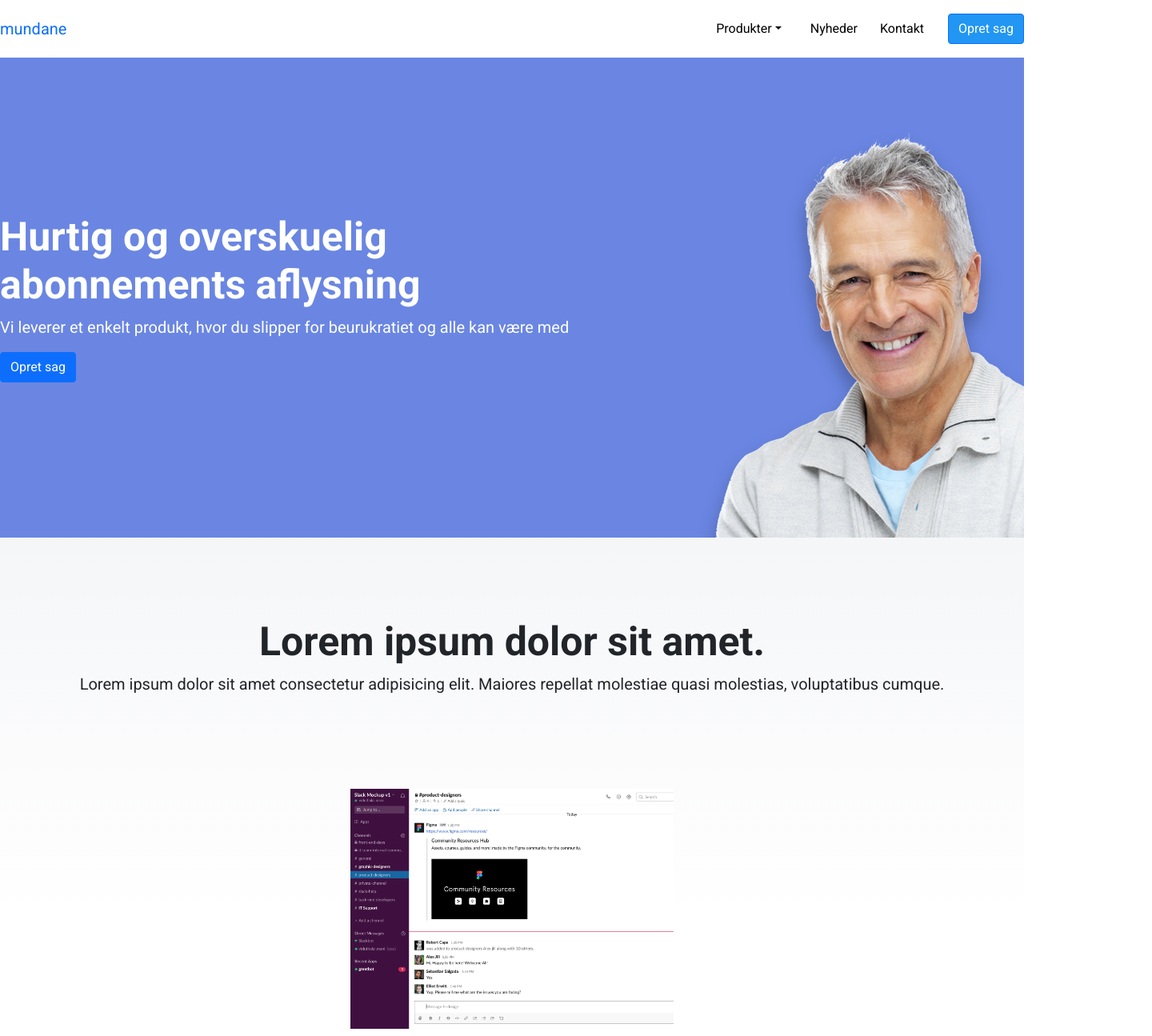
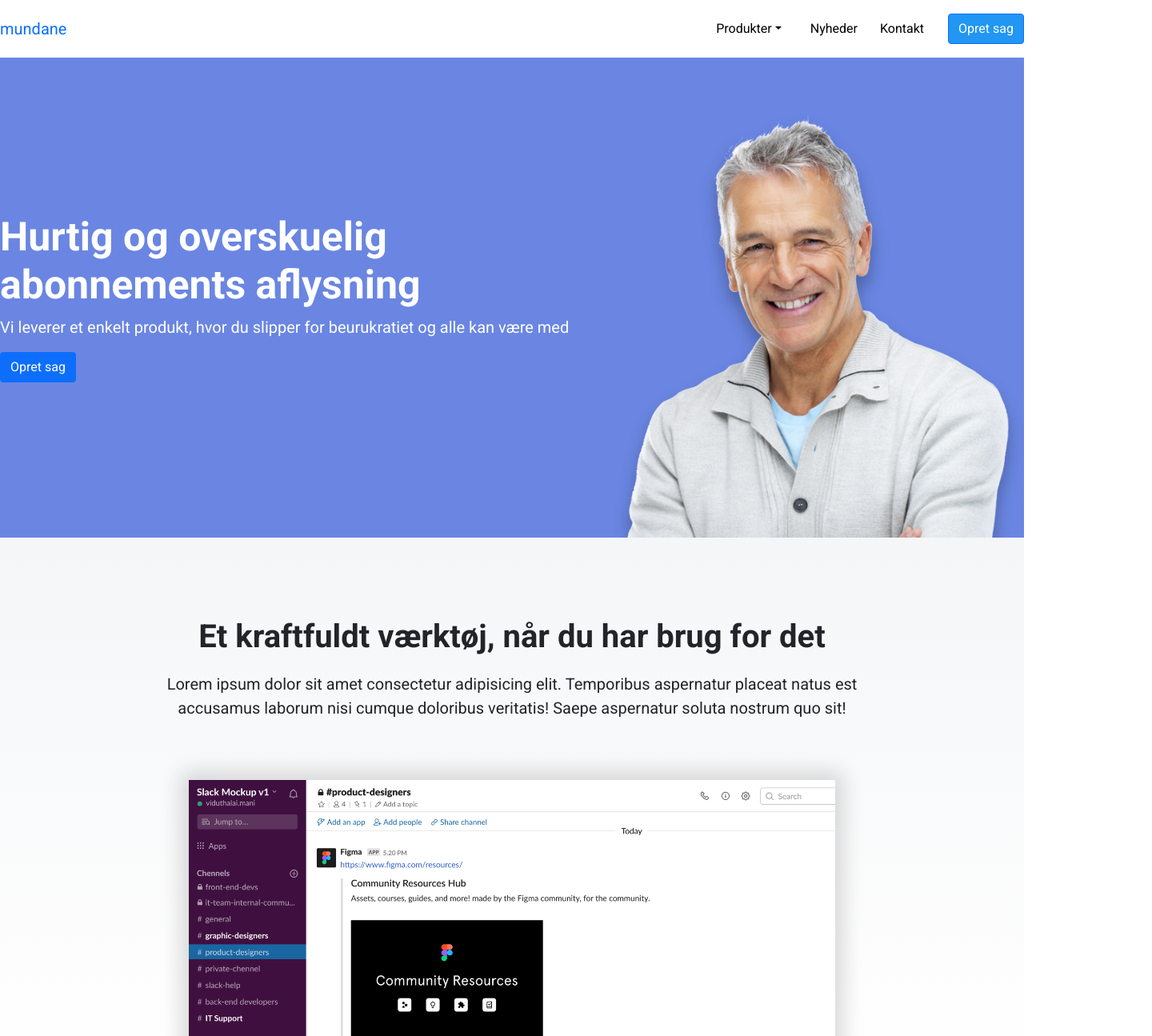
Before and after one commit to Churnr/churnr, a Vue app: page / in a window 1280 px wide. Shown: the top 1295 px of the page at 80% size, 1440 px wide, since content can reach past the window. Built offline with nearby package versions, Linux system fonts and the light colour scheme.

Commit message:
Another round of styling

```diff
--- a/src/components/faq.vue
+++ b/src/components/faq.vue
@@ -1,7 +1,7 @@
 <template>
   <section class="FAQ">
     <div class="FAQ-content">
-      <h3>Gode råd er dyre, bare ikke hos os</h3>
+      <h2>Ofte stillede spørgsmål</h2>
       <p>
         Her kan du finde svar på nogle af de oftest stillede spørgsmål vi
         modtager
@@ -178,14 +178,17 @@ export default {
     width: 1440px;
 
 }
-.FAQ h3 {
+.FAQ h2 {
   font-weight: 700;
   font-size: 40px;
   text-align: center;
 }
 .FAQ p {
   font-size: 20px;
-  margin: 25px 0 85px 0;
+  margin: 15px 0 85px 0;
   text-align: center;
 }
+button.accordion-button.collapsed, .accordion-item {
+  background: transparent;
+}
 </style>
--- a/src/components/feets.vue
+++ b/src/components/feets.vue
@@ -1,7 +1,12 @@
 <template>
     <footer>
         <div class="footer-column">
-            <h3>Produkter</h3>
+            <h3>LOGO</h3>
+        </div>
+        <div class="footer-column">
+            <h3>Produkt</h3>
+            <p>Privat person</p>
+            <p>Erhvers person</p>
             <p>Privat person</p>
             <p>Erhvers person</p>
         </div>
@@ -13,28 +18,23 @@
             <p>Erhvers person</p>
         </div>
         <div class="footer-column">
-            <h3>Spørgsmål</h3>
-            <p>Privat person</p>
-            <p>Erhvers person</p>
-            <p>Privat person</p>
-            <p>Erhvers person</p>
+            <h3>Resourcer</h3>
+            <p>Betingelser</p>
+            <p>Privatlivspolitik</p>
+            <p>Presse</p>
+            <p>Job</p>
         </div>
         <div class="footer-column">
             <h3>Kontakt</h3>
-            <p>Presse</p>
-            <p>Privat person</p>
-            <p>Erhvers person</p>
-            <p>Privat person</p>
-            <p>Erhvers person</p>
+            <p>hej@mundane.dk</p>
+            <p>+45 42 74 12 42</p>
+            <p>CVR-NR: 12345678</p>
+            <p>Rutevejledning</p>
         </div>
     </footer>
     <section class="footer-bottom">
           <span>
-            <p>Status</p>
-            <p>Privatlivspolitik</p>
-            <p>Betingelser</p>
-            <p>Cookie indstillinger</p>
-            <p>Kontakt os</p>
+            <p>LOGO</p>
           </span>
           <span>
             <i class="fab fa-twitter"></i>
@@ -55,33 +55,32 @@ export default {
 }
 </script>
 
-<!-- Add "scoped" attribute to limit CSS to this component only -->
 <style scoped>
 footer {
     height: auto;
-    width: 1440px;
+    width: 1350px;
     margin: 0 auto;
     padding: 75px 0;
-    display: grid;
-    grid-template-columns: 1fr 1fr 1fr 1fr;
-    text-align: left;
+    display: flex;
+    flex-direction: row;
+    justify-content: space-between;
 }
 footer h3 {
   font-weight: 700;
-  font-size: 20px;
+  font-size: 16px;
   margin: 0;
   padding: 0;
 }
 footer p {
   font-weight: 400;
   font-size: 16px;
-  margin: 25px 0 0 0;
+  margin: 20px 0 0 0;
   padding: 0;
 }
 .footer-bottom {
   border-top: 1px solid #C0C0C0;
   box-sizing: border-box;
-  width: 1440px;
+  width: 1350px;
   margin: 0 auto;
   padding: 25px 0;
   display: flex;
--- a/src/components/hero.vue
+++ b/src/components/hero.vue
@@ -24,8 +24,10 @@ export default {
 }
 .hero-text {
   height: inherit;
-  width: 1440px;
+  width: 1350px;
   background: url(../assets/oldman.png);
+  background-position: center center;
+  background-size: cover;
   display: flex;
   flex-direction: column;
   justify-content: center;
--- a/src/components/navigation.vue
+++ b/src/components/navigation.vue
@@ -79,7 +79,7 @@ li a {
   align-items: center;
 }
 .container-fluid {
-  width: 1440px;
+  width: 1350px;
   padding: 0;
 }
 </style>
--- a/src/components/productFeatureOne.vue
+++ b/src/components/productFeatureOne.vue
@@ -42,7 +42,7 @@ export default {
 }
 .productOverview-content {
   height: inherit;
-  width: 1440px;
+  width: 1350px;
   padding: 100px 0;
   display: flex;
   flex-direction: row;
@@ -66,6 +66,6 @@ export default {
 }
 .productOverview-content img {
   width: 45%;
-  box-shadow: 0px 0px 25px 10px rgba(0, 162, 255, 0.25);
+  box-shadow: 0px 0px 25px 10px rgba(0, 0, 0, 0.15);
 }
 </style>
--- a/src/components/productFeatureTwo.vue
+++ b/src/components/productFeatureTwo.vue
@@ -33,7 +33,7 @@ export default {
 }
 .productOverview-content {
   height: inherit;
-  width: 1440px;
+  width: 1350px;
   padding: 100px 0;
   display: flex;
   flex-direction: row;
@@ -58,7 +58,7 @@ export default {
 }
 .productOverview-content img {
   width: 45%;
-  box-shadow: 0px 0px 25px 10px rgba(0, 162, 255, 0.25);
+  box-shadow: 0px 0px 25px 10px rgba(0, 0, 0, 0.15);
 }
 .productOverview-content span {
   width: 55%;
--- a/src/components/productOverview.vue
+++ b/src/components/productOverview.vue
@@ -6,10 +6,9 @@
 <template>
   <section class="productOverview">
     <div class="productOverview-content">
-      <h2>Lorem ipsum dolor sit amet.</h2>
+      <h2>Et kraftfuldt værktøj, når du har brug for det</h2>
       <p>
-        Lorem ipsum dolor sit amet consectetur adipisicing elit. Maiores
-        repellat molestiae quasi molestias, voluptatibus cumque.
+        Lorem ipsum dolor sit amet consectetur adipisicing elit. Temporibus aspernatur placeat natus est accusamus laborum nisi cumque doloribus veritatis! Saepe aspernatur soluta nostrum quo sit!
       </p>
       <img src="../assets/productMockup.png" alt="">
     </div>
@@ -35,22 +34,28 @@ export default {
 }
 .productOverview-content {
   height: inherit;
-  width: 1440px;
+  width: 1350px;
   padding: 100px 0;
   display: flex;
   flex-direction: column;
   align-items: center;
 }
 .productOverview-content h2{
-    font-size: 50px;
+    font-size: 40px;
     font-weight: 700;
+    margin-bottom: 20px;
 }
 .productOverview-content p{
     font-size: 20px;
+    line-height: 30px;
+    width: 75%;
+    text-align: center;
+    margin-bottom: 0;
 }
 .productOverview-content img{
-    padding: 100px 0 0 0;
-    height: 400px;
+    margin: 75px 0 0 0;
+    height: 600px;
     width: auto;
+    box-shadow: 0px 0px 25px 10px rgba(0, 0, 0, 0.15);
 }
 </style>
```
